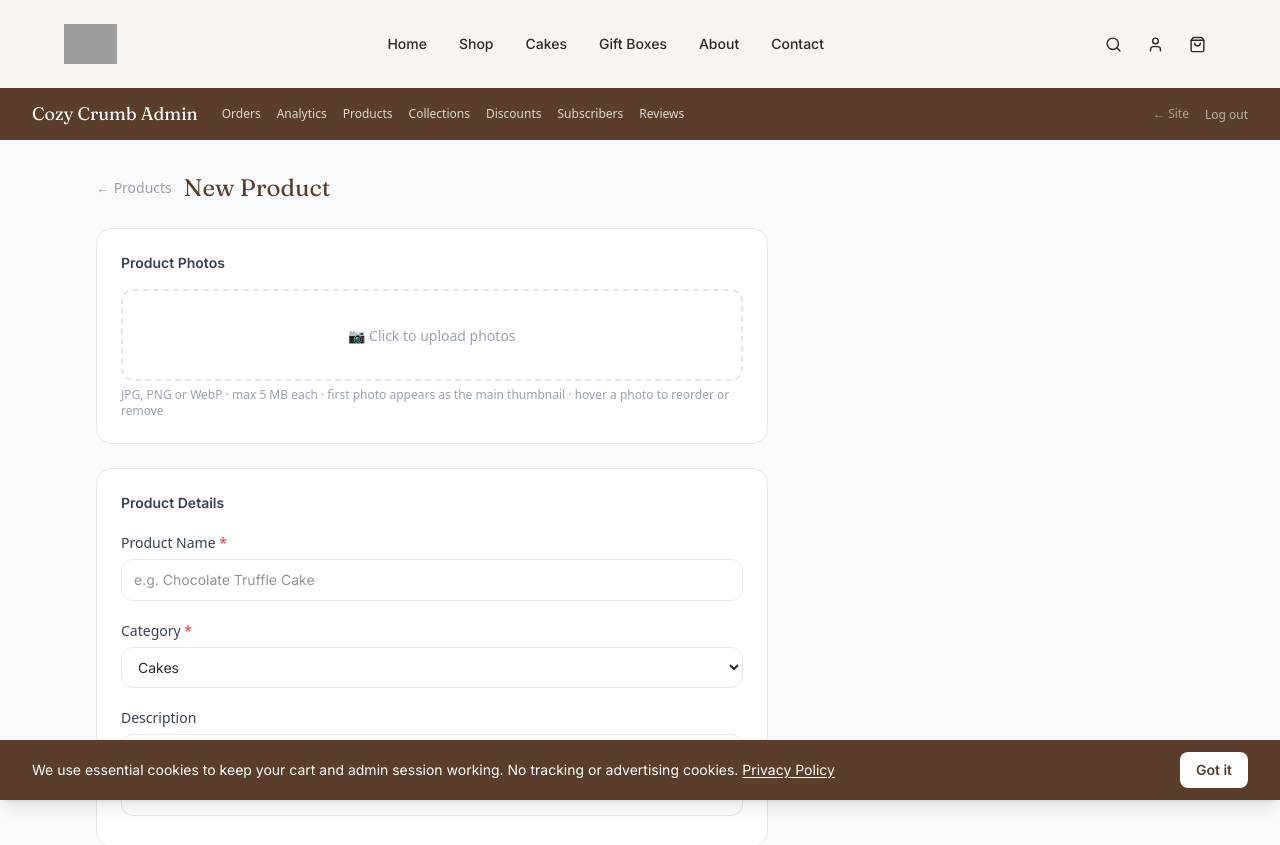
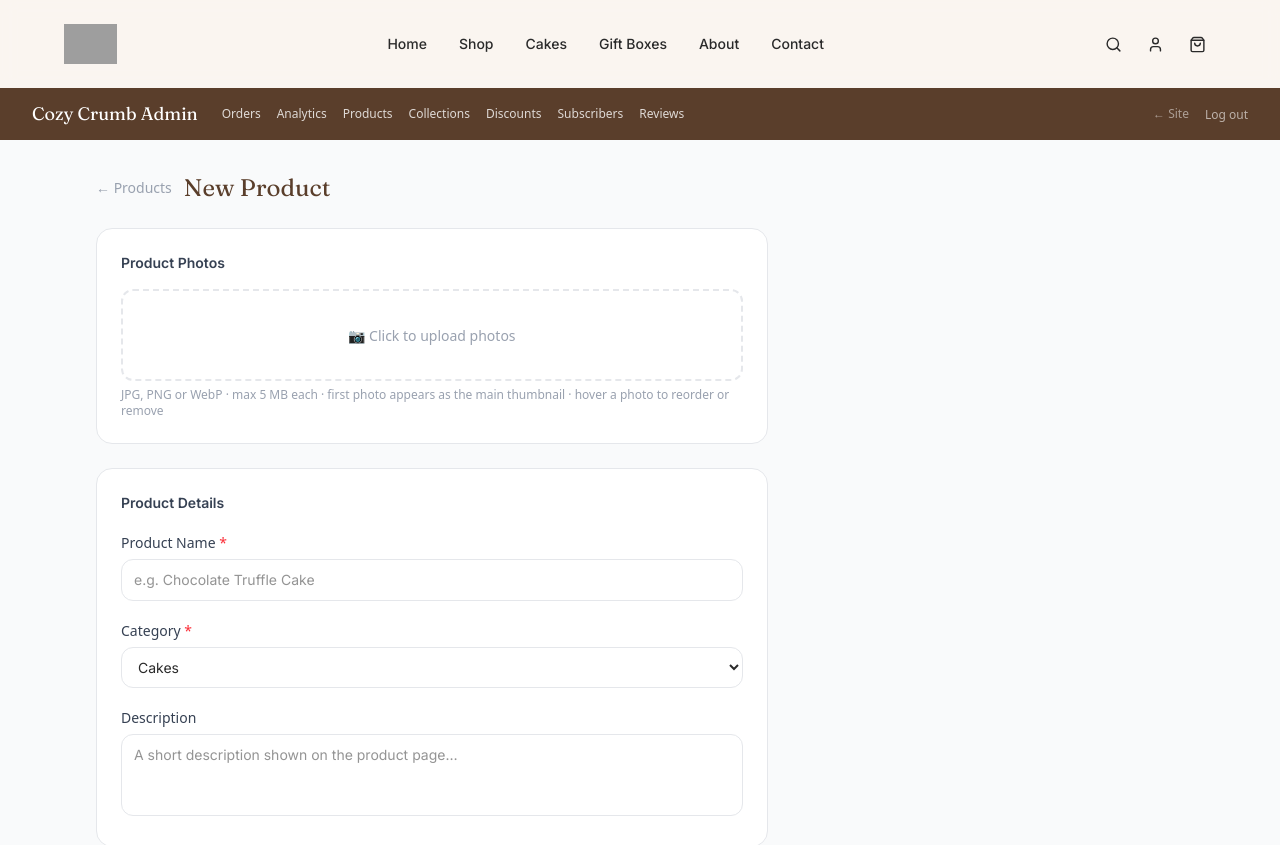
Before and after one commit to SyedAhmed090/TheCozycrumbs, a Next.js app: page /admin/products/new in a window 1280 px wide. Shown: the top 845 px of the page. Built offline with nearby package versions, Linux system fonts and the light colour scheme; grey boxes are pictures that could not be loaded.

Commit message:
fix: remove cookie consent; add error handling to edit product page

```diff
--- a/src/app/admin/products/[id]/page.tsx
+++ b/src/app/admin/products/[id]/page.tsx
@@ -17,14 +17,39 @@ export default async function EditProductPage({
 }) {
   const { id } = await params
   const { error: actionError } = await searchParams
-  const supabase = createAdminClient()
-  const { data: product } = await supabase
-    .from('products')
-    .select('*')
-    .eq('id', id)
-    .single()
 
-  if (!product) notFound()
+  let product: Record<string, unknown> | null = null
+  let loadError: string | null = null
+
+  try {
+    const supabase = createAdminClient()
+    const { data, error } = await supabase
+      .from('products')
+      .select('*')
+      .eq('id', id)
+      .single()
+    if (error) loadError = error.message
+    else product = data
+  } catch (e) {
+    loadError = e instanceof Error ? e.message : 'Could not load product'
+  }
+
+  if (!product && !loadError) notFound()
+
+  if (loadError) {
+    return (
+      <div>
+        <Link href="/admin/products" className="text-gray-400 hover:text-gray-700 text-sm">← Products</Link>
+        <div className="mt-6 bg-red-50 border border-red-100 rounded-2xl p-6">
+          <p className="font-inter font-semibold text-sm text-red-700 mb-1">Could not load product</p>
+          <p className="font-inter text-xs text-red-500 font-mono">{loadError}</p>
+          <p className="font-inter text-xs text-gray-500 mt-2">
+            Make sure <code className="bg-gray-100 px-1 rounded">SUPABASE_SERVICE_ROLE_KEY</code> is set in your environment variables.
+          </p>
+        </div>
+      </div>
+    )
+  }
 
   const updateAction = updateProduct.bind(null, id)
   const deleteAction = deleteProduct.bind(null, id)
--- a/src/app/layout.tsx
+++ b/src/app/layout.tsx
@@ -4,7 +4,7 @@ import './globals.css'
 import Header from '@/components/layout/Header'
 import Footer from '@/components/layout/Footer'
 import CartDrawer from '@/components/layout/CartDrawer'
-import CookieConsent from '@/components/layout/CookieConsent'
+
 
 const fraunces = Fraunces({
   variable: '--font-fraunces',
@@ -59,7 +59,6 @@ export default function RootLayout({
         <main className="flex-1">{children}</main>
         <Footer />
         <CartDrawer />
-        <CookieConsent />
       </body>
     </html>
   )
--- a/src/components/layout/CookieConsent.tsx
+++ /dev/null
@@ -1,45 +0,0 @@
-'use client'
-
-import { useState, useEffect } from 'react'
-import Link from 'next/link'
-
-const STORAGE_KEY = 'cookie_notice_dismissed'
-
-export default function CookieConsent() {
-  const [visible, setVisible] = useState(false)
-
-  useEffect(() => {
-    if (!localStorage.getItem(STORAGE_KEY)) {
-      setVisible(true)
-    }
-  }, [])
-
-  function dismiss() {
-    localStorage.setItem(STORAGE_KEY, '1')
-    setVisible(false)
-  }
-
-  if (!visible) return null
-
-  return (
-    <div
-      role="dialog"
-      aria-label="Cookie notice"
-      className="fixed bottom-0 left-0 right-0 z-50 bg-chocolate text-white px-4 py-3 sm:px-8 flex flex-col sm:flex-row items-start sm:items-center gap-3 sm:gap-6 shadow-lg"
-    >
-      <p className="font-inter text-sm leading-relaxed flex-1">
-        We use essential cookies to keep your cart and admin session working.
-        No tracking or advertising cookies.{' '}
-        <Link href="/privacy" className="underline underline-offset-2 hover:text-caramel transition-colors">
-          Privacy Policy
-        </Link>
-      </p>
-      <button
-        onClick={dismiss}
-        className="shrink-0 bg-white text-chocolate font-inter font-semibold text-sm px-4 py-2 rounded-lg hover:bg-caramel hover:text-white transition-colors"
-      >
-        Got it
-      </button>
-    </div>
-  )
-}
```
